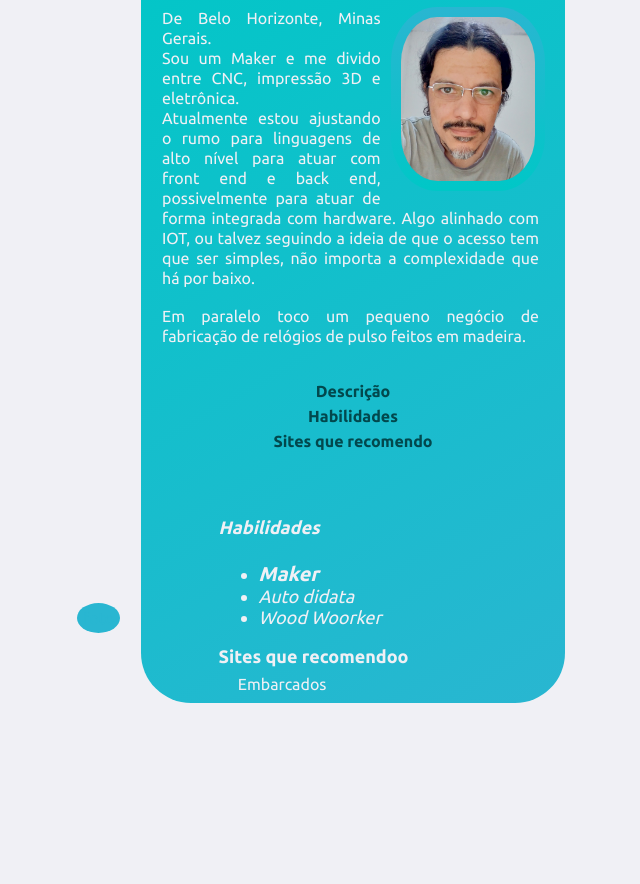
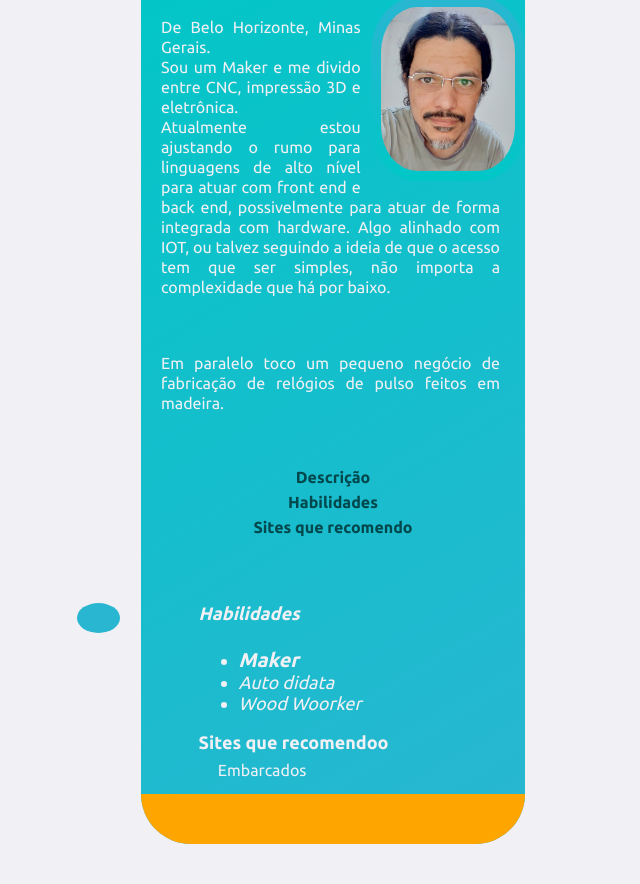
Before and after one commit to enicio/enicio.github.io, a plain HTML site: page index.html in a window 1280 px wide. Shown: the part 123-1007 px from the top of the page, without its empty margins (307-947 px from the left). Before the commit the page ends 866 px from the top, so only its background shows below. Drawn offline with Linux system fonts and the light colour scheme.

Commit message:
Adicionado o rodapa show

```diff
--- a/index.html
+++ b/index.html
@@ -83,6 +83,10 @@
 
         </div>
 
+        <div class="base">
+            <a href=""></a>
+        </div>
+
 
 
         <!--- Um link interno para a sua foto; -->
--- a/style.css
+++ b/style.css
@@ -12,7 +12,7 @@ body {
     display: flex;
     flex-direction: column;
     align-content: center;
-    padding: 10px 20px;
+    padding: 0;
     height: 100%;
     width: 30vw;
     border-radius: 50px;
@@ -48,7 +48,7 @@ body {
     line-height: 20px;
     margin-right: 5px;
     margin-top: 0px;
-    padding: 1px;
+    padding: 20px;
     text-align: justify;
     color: #f0f0f5;
 
@@ -123,6 +123,20 @@ body {
 
 }
 
+.base {
+
+    display: flex;
+    flex-direction: column;
+    align-content: center;
+
+    margin-top: 15px;
+    padding: 0px;
+    height:50px;
+    width: 30vw;
+    border-radius: 0 0  50px 50px;
+    background-color: orange;
+}
+
 .footer {
     position: fixed;
     bottom: 50px;
```
